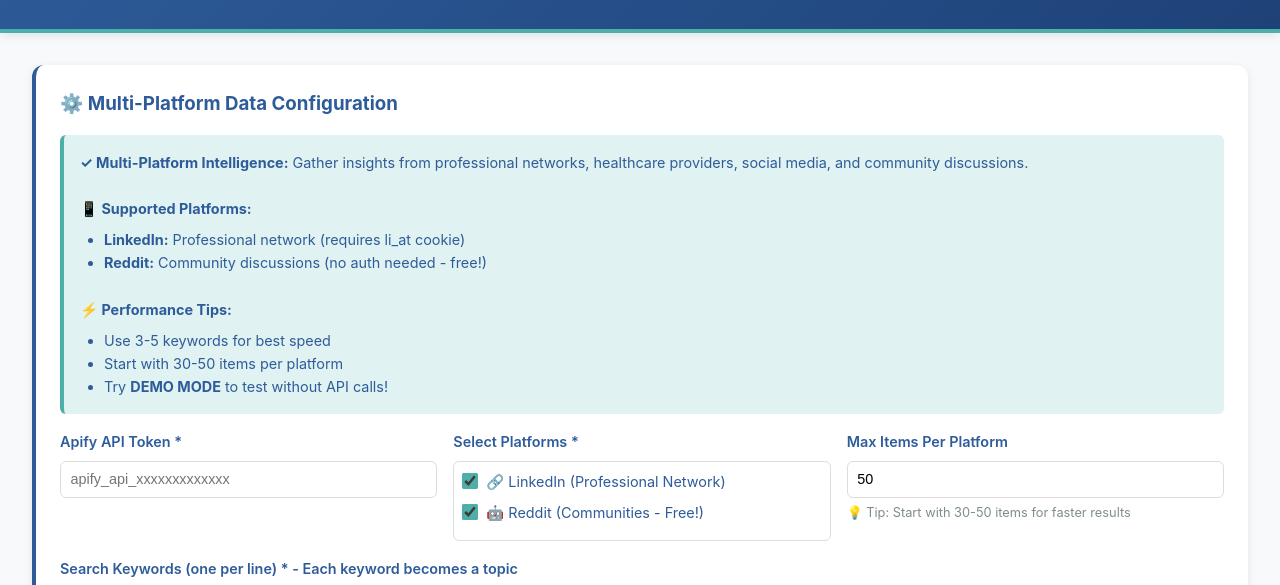
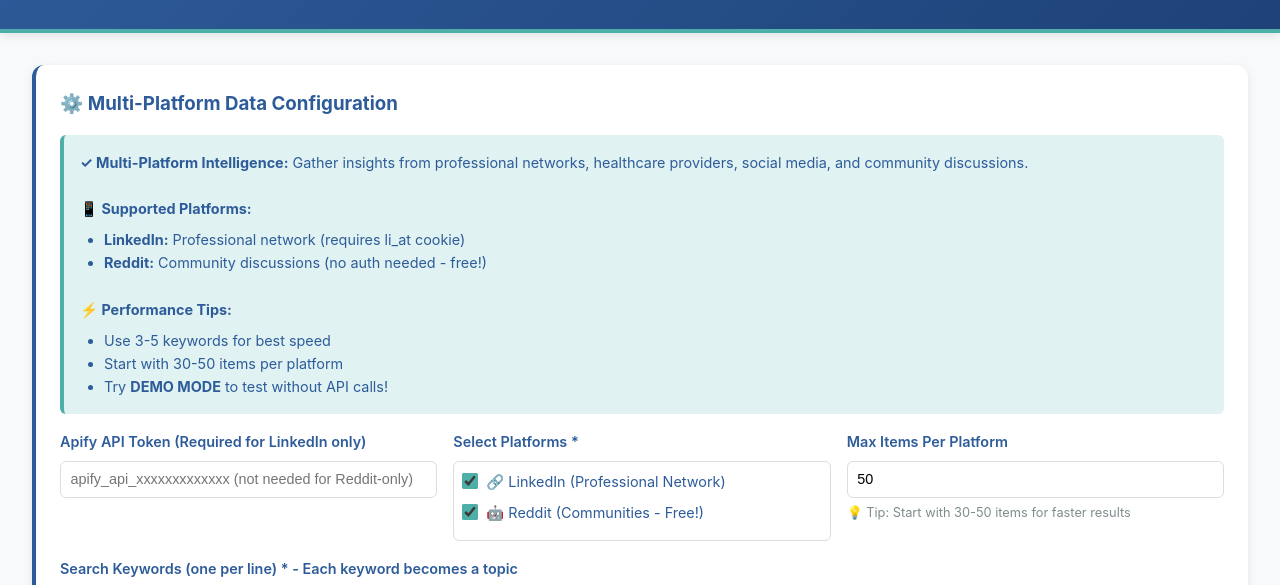
Before and after one commit to sankrantisrikar/Social-istening-dashboard, a website: page pilot.html in a window 1280 px wide. Shown: the part 137-722 px from the top of the page. Drawn offline with nearby package versions, Linux system fonts and the light colour scheme.

Commit message:
Fix: Make Apify token optional when only Reddit is selected
- Updated validation to only require Apify token if LinkedIn is selected
- Reddit works completely free without any authentication
- Updated token input label to clarify it's only needed for LinkedIn
- Users can now use Reddit-only mode without any API tokens

```diff
--- a/pilot.html
+++ b/pilot.html
@@ -337,8 +337,8 @@
 
             <div class="filters-grid">
                 <div class="filter-group">
-                    <label>Apify API Token *</label>
-                    <input type="password" id="apifyToken" placeholder="apify_api_xxxxxxxxxxxxx" value="" />
+                    <label>Apify API Token (Required for LinkedIn only)</label>
+                    <input type="password" id="apifyToken" placeholder="apify_api_xxxxxxxxxxxxx (not needed for Reddit-only)" value="" />
                 </div>
 
                 <div class="filter-group">
@@ -3253,17 +3253,17 @@ peer to peer appeals</textarea>
             console.log('Token present:', !!token);
 
             // Validation
-            if (!token) {
-                alert('Please enter your Apify API token');
-                return;
-            }
-
             if (!linkedinEnabled && !redditEnabled) {
                 alert('Please select at least one platform');
                 return;
             }
 
+            // Only require Apify token if LinkedIn is selected
             if (linkedinEnabled) {
+                if (!token) {
+                    alert('Please enter your Apify API token (required for LinkedIn)');
+                    return;
+                }
                 const cookie = document.getElementById('linkedinCookie').value.trim();
                 if (!cookie) {
                     alert('LinkedIn cookie (li_at) is required when LinkedIn is selected');
```
